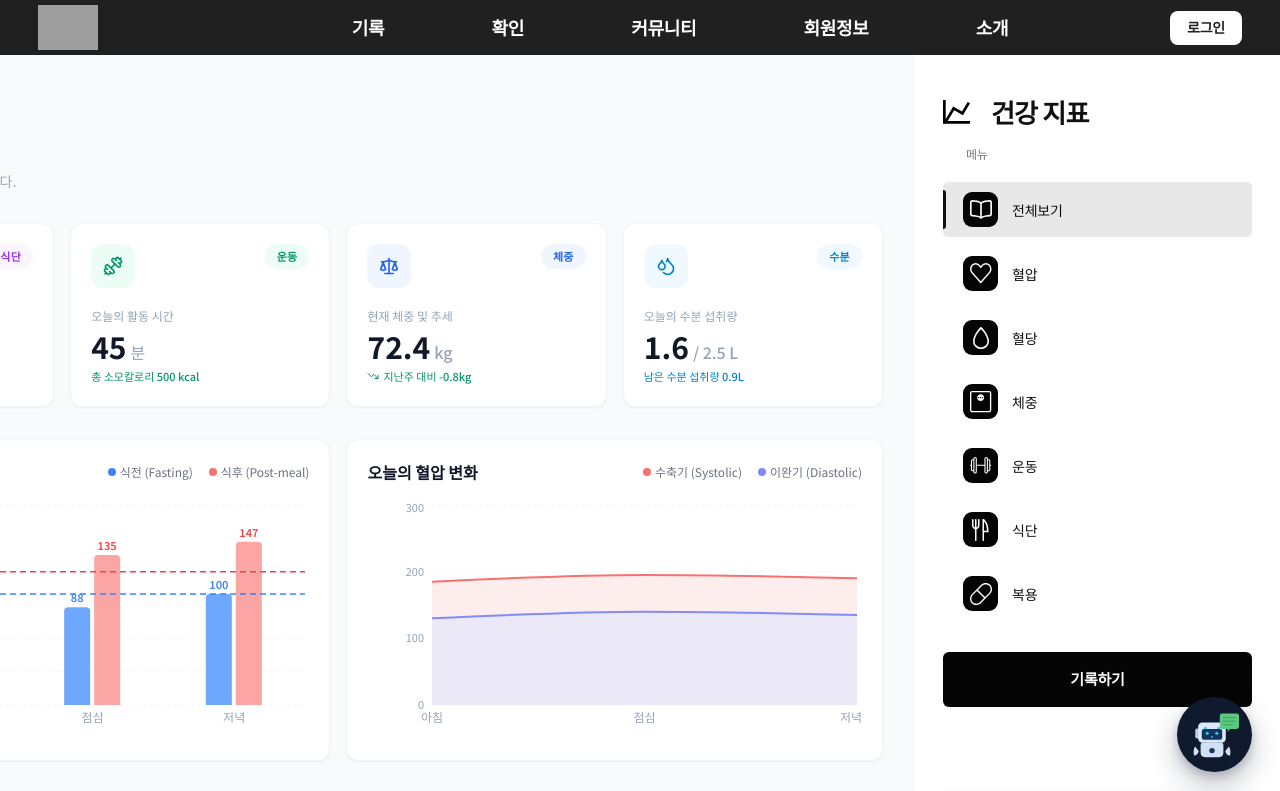
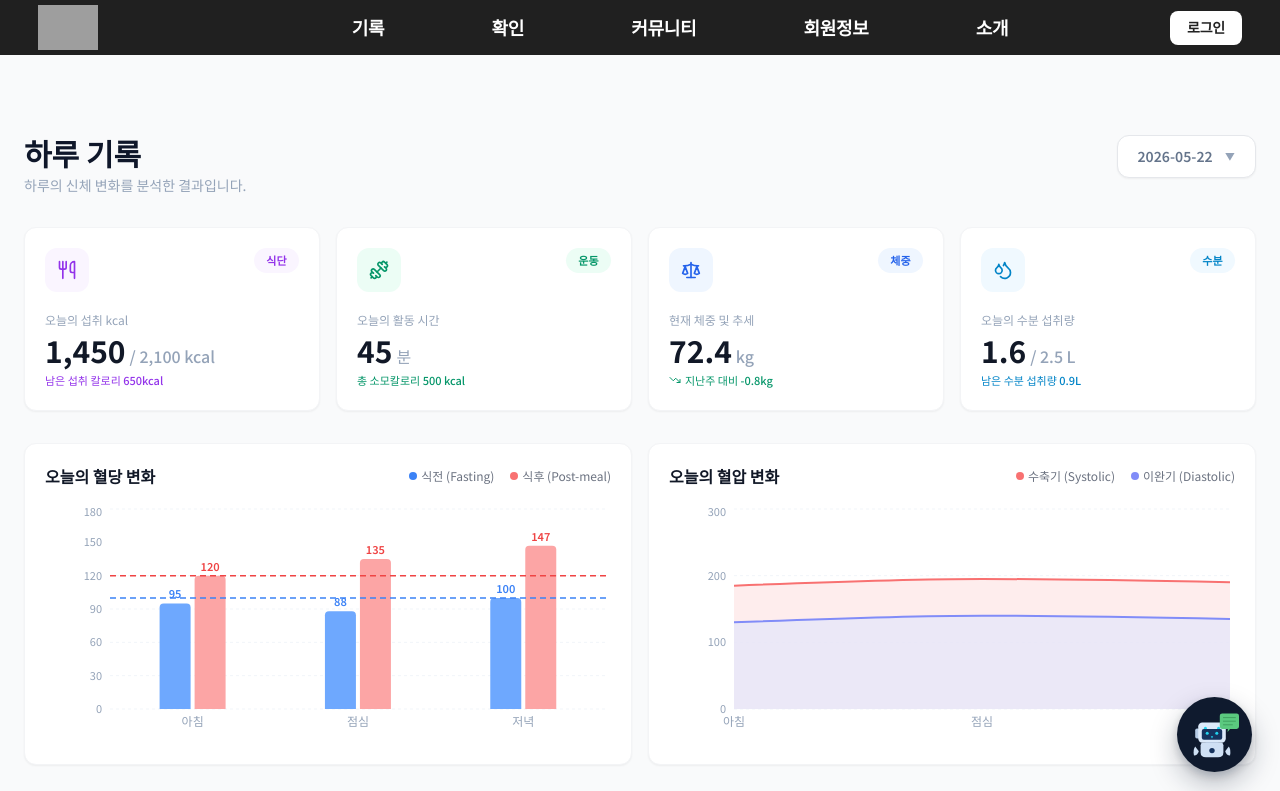
Before and after one commit to ZZAAE/Ballife, a React (Vite) app in the folder frontend/: page /check/all in a window 1280 px wide. Shown: the top 791 px of the page. Built offline with nearby package versions, Linux system fonts and the light colour scheme; grey boxes are pictures that could not be loaded.

Commit message:
하루기록페이지 여백 날짜 수정

```diff
--- a/frontend/src/App.jsx
+++ b/frontend/src/App.jsx
@@ -50,6 +50,7 @@ function App() {
     location.pathname === '/intro/dyslipidemia' ||
     location.pathname === '/intro/obesity' ||
     location.pathname === '/AllRecordPage'||
+    location.pathname === '/check/all'||
     location.pathname === '/' ||
     location.pathname.startsWith('/posts/');
 
--- a/frontend/src/pages/AllRecordRead/RecordSummary.jsx
+++ b/frontend/src/pages/AllRecordRead/RecordSummary.jsx
@@ -1,4 +1,4 @@
-import { useState } from "react";
+import { useRef, useState } from "react";
 import {
   BarChart,
   Bar,
@@ -215,20 +215,58 @@ const MacroBadge = ({ label, value, unit = "g" }) => (
 export default function RecordSummary() {
   const [isMealModalOpen, setMealModalOpen] = useState(false);
   const [isTimeLineModalOpen, setTimeLineModelOpen] = useState(false);
+  const [selectedDate, setSelectedDate] = useState(() => {
+    const t = new Date();
+    const yyyy = t.getFullYear();
+    const mm = String(t.getMonth() + 1).padStart(2, "0");
+    const dd = String(t.getDate()).padStart(2, "0");
+    return `${yyyy}-${mm}-${dd}`;
+  });
+  const dateInputRef = useRef(null);
+
+  const openDatePicker = () => {
+    if (dateInputRef.current?.showPicker) {
+      dateInputRef.current.showPicker();
+    } else {
+      dateInputRef.current?.click();
+    }
+  };
 
   return (
-    <div className="min-h-screen bg-gray-50 font-sans max-w-[1920px] mx-auto">
+    <div className="min-h-screen bg-[#F9FAFB] font-noto-sans max-w-[1920px] mx-auto">
       <div className="flex pt-[55px]">
         {/* Main Content */}
-        <main className="flex-1 p-8">
+        <main className="flex-1">
+          <div className="max-w-[1280px] mx-auto px-6 py-8">
           {/* Header */}
-          <div className="mb-8">
-            <h1 className="tmb-1 text-2xl font-bold text-gray-900 sm:text-3xl">
-              오늘의 기록 보기
+          <div className="mb-8 flex items-start justify-between gap-4">
+            <div>
+              <h1 className="mb-1 text-2xl font-bold text-[#0F172A] sm:text-3xl">
+                하루 기록
               </h1>
-            <p className="text-sm text-gray-400">
+              <p className="text-sm text-[#94A3B8]">
                 하루의 신체 변화를 분석한 결과입니다.
               </p>
+            </div>
+
+            {/* 날짜 선택 */}
+            <div className="relative">
+              <input
+                type="date"
+                ref={dateInputRef}
+                value={selectedDate}
+                className="absolute opacity-0 pointer-events-none"
+                onChange={(e) => setSelectedDate(e.target.value)}
+              />
+              <button
+                type="button"
+                onClick={openDatePicker}
+                className="flex items-center gap-2 rounded-xl border border-[#E5E7EB] bg-white px-5 py-2.5 text-[14px] font-semibold text-[#64748B] shadow-sm hover:border-slate-300"
+              >
+                {selectedDate}
+                <span className="ml-1 text-[10px] text-[#94A3B8]">▼</span>
+              </button>
+            </div>
           </div>
           {/* Summary Cards */}
           <div className="grid grid-cols-4 gap-4 mb-8">
@@ -486,6 +524,13 @@ export default function RecordSummary() {
               </div>
             </div>
           </div>
+          {meals.length === 0 ? (
+            <div className="bg-white rounded-[18px] border border-[#E5E7EB] shadow-[0_4px_16px_rgba(15,23,42,0.04)] p-6">
+              <p className="text-center text-sm text-[#94A3B8] py-12">
+                식단 기록이 없습니다.
+              </p>
+            </div>
+          ) : (
             <div className="overflow-x-auto pb-2">
               <div className="flex gap-4">
                 {meals.map((meal, idx) => (
@@ -497,6 +542,8 @@ export default function RecordSummary() {
                   />
                 ))}
               </div>
+            </div>
+          )}
           </div>
         </main>
 
```
Lines whose indentation alone changed are shown as unchanged.
